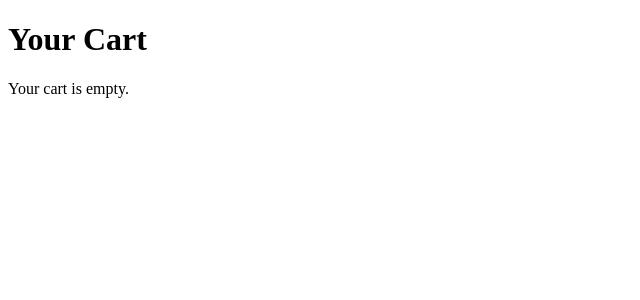
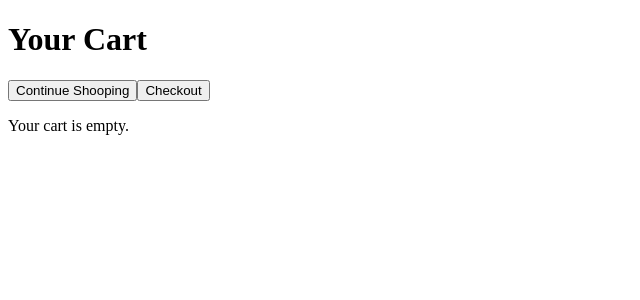
Before and after one commit to thasneem9/myPlantShop, a React (Vite) app: page /cart in a window 1280 px wide. Shown: the top 300 px of the page, without its empty margins (0-640 px from the left). Built offline with nearby package versions, Linux system fonts and the light colour scheme.

Commit message:
added buttons to continueshopping,view cart etc

```diff
--- a/src/pages/CartPage.jsx
+++ b/src/pages/CartPage.jsx
@@ -1,6 +1,7 @@
 import React from 'react'
 import { useSelector, useDispatch } from 'react-redux';
 import { incrementQuantity, decrementQuantity, removeFromCart }  from '../CartSlice';
+import { Link } from 'react-router-dom';
 
 const CartPage = () => {
     const cartItems = useSelector(state => state.cart.cartItems);
@@ -9,13 +10,15 @@ const CartPage = () => {
     return (
         <div className="cart-container">
             <h1>Your Cart</h1>
+            <Link to="/plants"><button>Continue Shooping</button></Link>
+            <button>Checkout</button>
             {cartItems.length === 0 ? (
                 <p>Your cart is empty.</p>
             ) : (
                 <div className="cart-items">
                     {cartItems.map((item, index) => (
                         <div key={index} className="cart-item">
-                            <img src={item.image} alt={item.name} />
+                            <img src={item.image} alt={item.name} width="200" height="200" />
                             <div className="cart-item-info">
                                 <h3>{item.name}</h3>
                                 <p>{item.description}</p>
--- a/src/pages/ProductPage.jsx
+++ b/src/pages/ProductPage.jsx
@@ -219,6 +219,9 @@ const ProductPage = () => {
 
   return (
     <div className="container">
+        <h1>product page</h1>
+        <Link to="/"><button>HOME</button></Link>
+        <Link to="/cart"><button>VIEW YOUR CART</button></Link>
             {plantsArray.map((categoryItem, index) => (
                 <div key={index} className="category-section">
                     <h2 className="category-title">{categoryItem.category}</h2>
```
